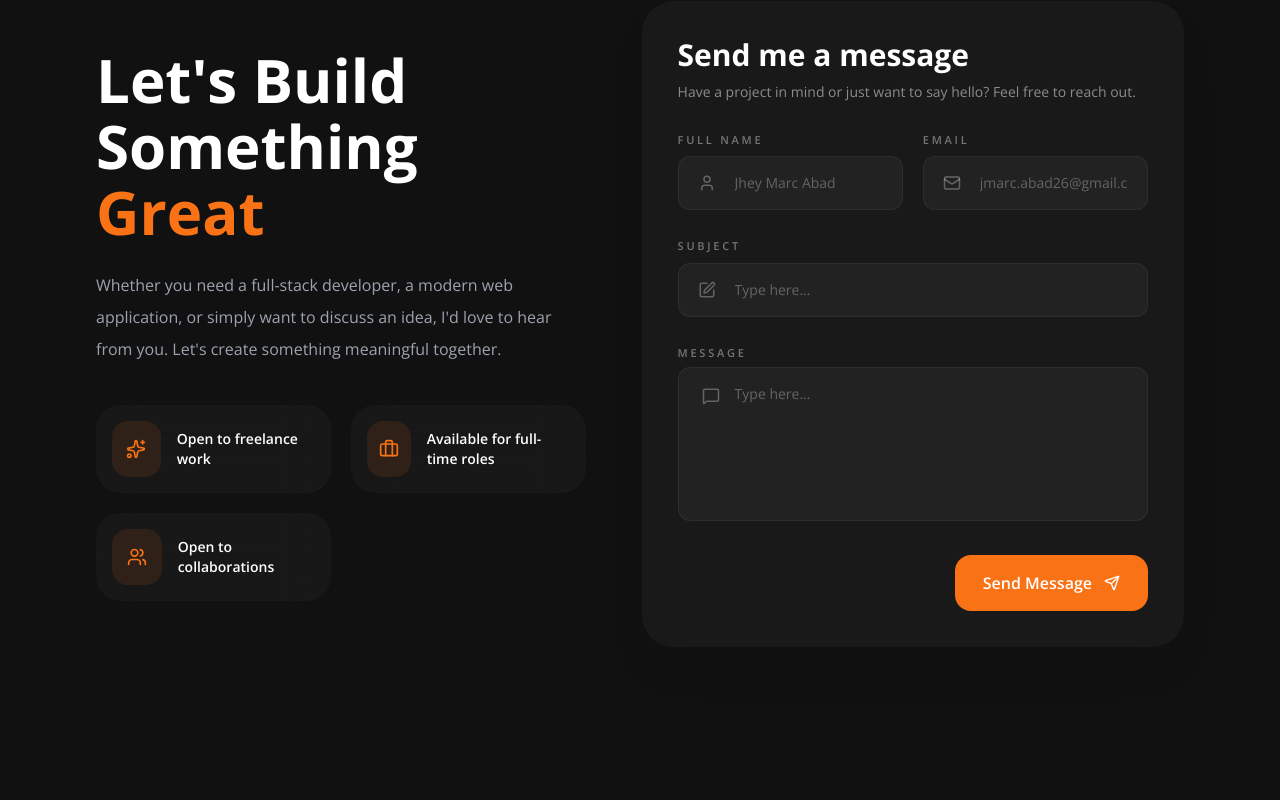
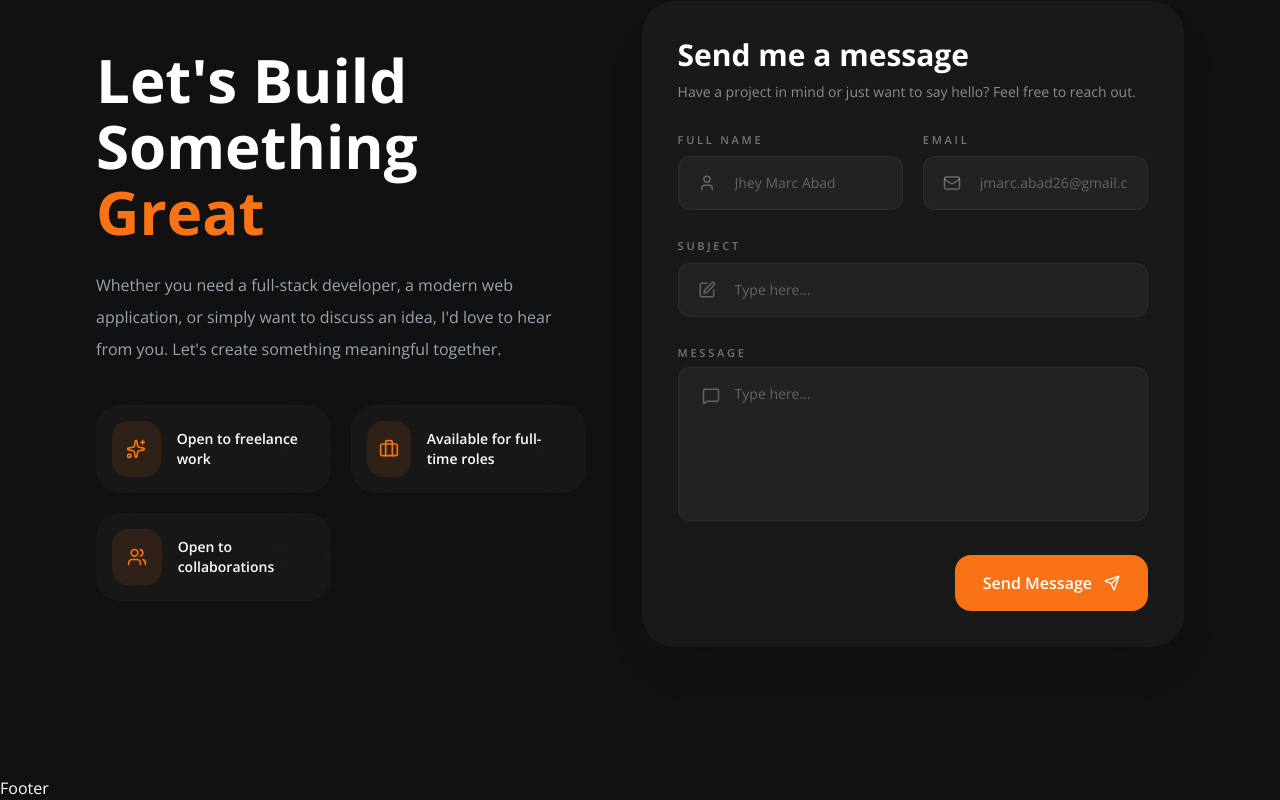
Before and after one commit to ShepherdBoyy/my-portfolio, a React (Vite) app: page / in a window 1280 px wide. Shown: the part 4183-4983 px from the top of the page. Before the commit the page ends 4959 px from the top, so only its background shows below. Built offline with nearby package versions, Linux system fonts and the light colour scheme; no server answers.

Commit message:
Add Footer component and include in App
Create a new Footer component (src/components/layout/Footer.tsx) with a placeholder div, import it into App.tsx, and render <Footer /> after the main content. Sets up a location for site footer content and future styling.

```diff
--- a/src/App.tsx
+++ b/src/App.tsx
@@ -4,6 +4,7 @@
 import Index from "./pages/Projects/Index";
 import ScrollToTop from "./components/layout/ScrollToTop";
 import Show from "./pages/Projects/Show";
+import Footer from "./components/layout/Footer";
 
 function App() {
   return (
@@ -17,6 +18,7 @@
           <Route path="/projects/:slug" element={<Show />} />
         </Routes>
       </main>
+      <Footer />
     </BrowserRouter>
   );
 }
--- /dev/null
+++ b/src/components/layout/Footer.tsx
@@ -0,0 +1,5 @@
+export default function Footer() {
+  return (
+    <div>Footer</div>
+  )
+}
```
